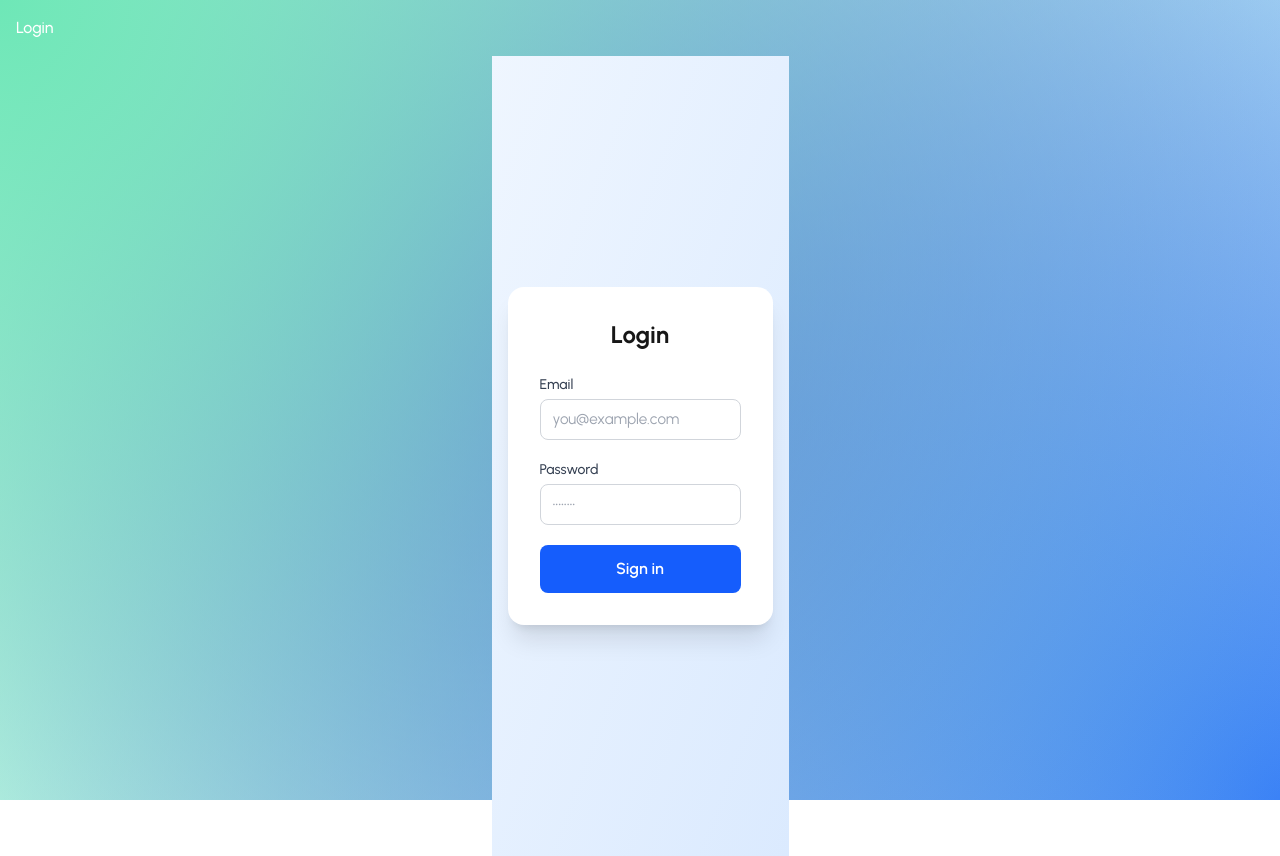
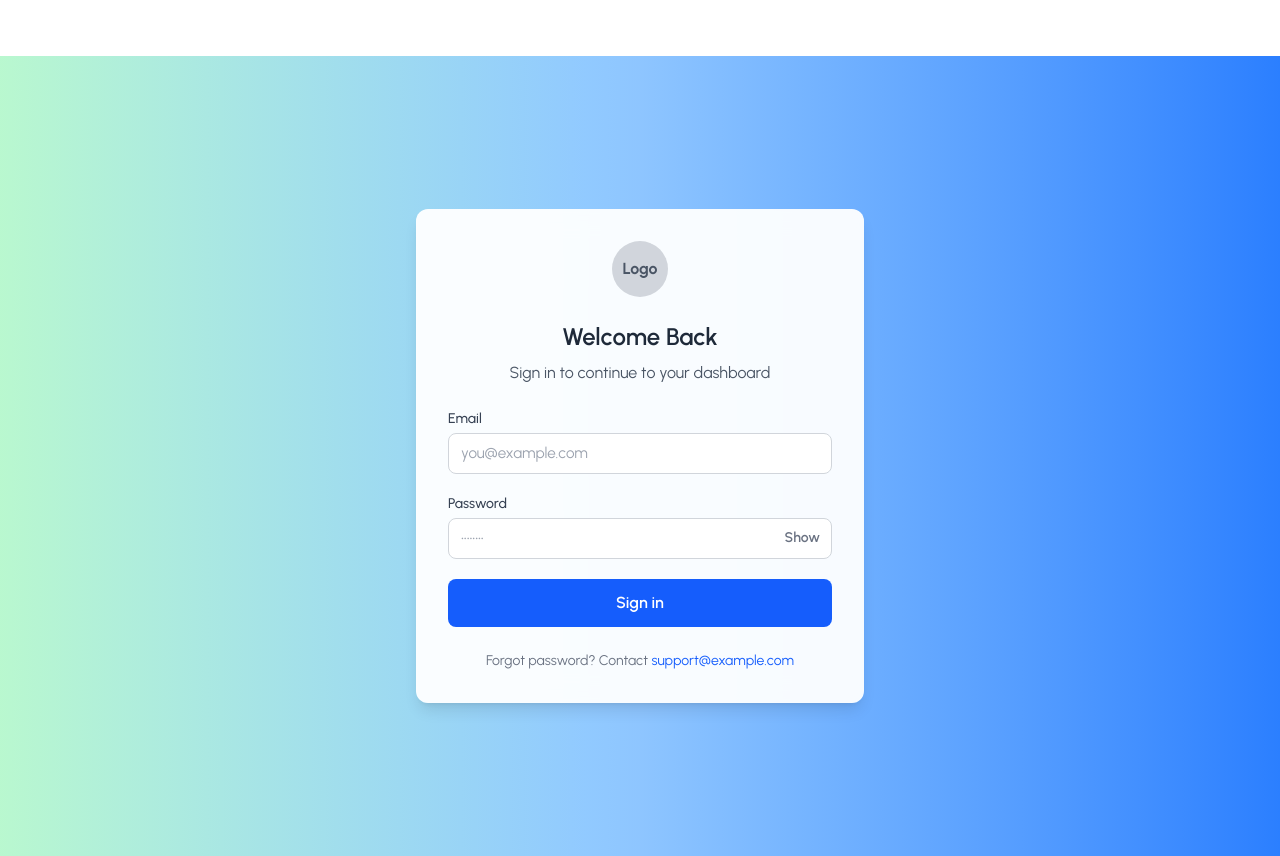
Before and after one commit to rolccbangalore-star/rols-dashboard, a Next.js app: page /login in a window 1280 px wide. Built offline with nearby package versions, Linux system fonts and the light colour scheme; no server answers.

Commit message:
Demo: login + dashboard redesign

```diff
--- a/src/app/globals.css
+++ b/src/app/globals.css
@@ -1,6 +1,6 @@
 @import "tailwindcss";
 
-/* Urbanist Font (global) */
+/* ✅ Urbanist Font (global from Google Fonts) */
 @import url('https://fonts.googleapis.com/css2?family=Urbanist:wght@400;500;600;700&display=swap');
 
 :root {
@@ -16,13 +16,14 @@
   }
 }
 
-/* Apply font + background globally */
-body {
+/* ✅ Apply font + background globally */
+html, body {
   margin: 0;
   padding: 0;
   font-family: var(--font-sans);
   color: var(--foreground);
   min-height: 100vh;
+  background-color: var(--background);
 }
 
 /* ✅ Inputs */
@@ -35,6 +36,7 @@ input, textarea, select {
   border-radius: 0.5rem;         /* rounded-md */
   font-size: 0.95rem;
   transition: all 0.2s ease;
+  font-family: var(--font-sans);
 }
 
 input:focus, textarea:focus, select:focus {
@@ -49,7 +51,7 @@ input::placeholder, textarea::placeholder {
 
 /* ✅ Buttons */
 button {
-  font-family: inherit;
+  font-family: var(--font-sans);
   font-weight: 600;
   border: none;
   border-radius: 0.5rem;
--- a/src/app/login/page.tsx
+++ b/src/app/login/page.tsx
@@ -1,11 +1,12 @@
 "use client";
 
 import { useState } from "react";
-import { supabase } from "@/lib/supabase"; // ✅ correct path
+import { supabase } from "@/lib/supabase";
 
 export default function LoginPage() {
   const [email, setEmail] = useState("");
   const [password, setPassword] = useState("");
+  const [showPassword, setShowPassword] = useState(false);
   const [error, setError] = useState<string | null>(null);
   const [loading, setLoading] = useState(false);
 
@@ -15,16 +16,9 @@ export default function LoginPage() {
     setLoading(true);
 
     try {
-      const { data, error } = await supabase.auth.signInWithPassword({
-        email,
-        password,
-      });
-
+      const { error } = await supabase.auth.signInWithPassword({ email, password });
       if (error) throw error;
-
-      // ✅ Safe: only relies on Supabase Auth (auth.users)
-      console.log("Logged in as:", data.user);
-      alert(`Welcome ${data.user?.email}`);
+      alert("Login successful");
     } catch (err: any) {
       setError(err.message || "Something went wrong");
     } finally {
@@ -33,9 +27,23 @@ export default function LoginPage() {
   };
 
   return (
-    <div className="flex items-center justify-center min-h-screen bg-gradient-to-br from-blue-50 to-blue-100 px-4">
-      <div className="w-full max-w-md bg-white p-8 rounded-2xl shadow-xl">
-        <h1 className="text-2xl font-bold text-center mb-6">Login</h1>
+    <div className="w-screen h-screen flex items-center justify-center bg-gradient-to-r from-green-200 via-blue-300 to-blue-500">
+      <div className="w-full max-w-md bg-white/95 backdrop-blur-md p-8 rounded-xl shadow-lg">
+
+        {/* Logo */}
+        <div className="flex justify-center mb-6">
+          <div className="h-14 w-14 bg-gray-300 rounded-full flex items-center justify-center text-gray-600 font-bold">
+            Logo
+          </div>
+        </div>
+
+        {/* Welcome */}
+        <h1 className="text-2xl font-semibold text-center mb-2 text-gray-800">
+          Welcome Back
+        </h1>
+        <p className="text-center text-gray-600 mb-6">
+          Sign in to continue to your dashboard
+        </p>
 
         {error && <p className="text-red-500 text-sm mb-4 text-center">{error}</p>}
 
@@ -54,14 +62,23 @@ export default function LoginPage() {
 
           <div>
             <label className="block text-sm font-medium text-gray-700">Password</label>
+            <div className="relative">
               <input
-              type="password"
+                type={showPassword ? "text" : "password"}
                 value={password}
                 onChange={(e) => setPassword(e.target.value)}
                 required
-              className="mt-1 block w-full p-3 border border-gray-300 rounded-lg focus:ring-2 focus:ring-blue-500"
+                className="mt-1 block w-full p-3 border border-gray-300 rounded-lg focus:ring-2 focus:ring-blue-500 pr-12"
                 placeholder="••••••••"
               />
+              <button
+                type="button"
+                onClick={() => setShowPassword(!showPassword)}
+                className="absolute inset-y-0 right-3 flex items-center text-sm text-gray-500 hover:text-gray-700"
+              >
+                {showPassword ? "Hide" : "Show"}
+              </button>
+            </div>
           </div>
 
           <button
@@ -74,6 +91,14 @@ export default function LoginPage() {
             {loading ? "Signing in…" : "Sign in"}
           </button>
         </form>
+
+        {/* Support link */}
+        <p className="text-center text-sm text-gray-500 mt-6">
+          Forgot password? Contact{" "}
+          <a href="mailto:support@example.com" className="text-blue-600 hover:underline">
+            support@example.com
+          </a>
+        </p>
       </div>
     </div>
   );
--- a/src/app/page.tsx
+++ b/src/app/page.tsx
@@ -1,14 +1,23 @@
-export default function Home() {
+import Link from "next/link";
+
+export default function HomePage() {
   return (
-    <main className="flex h-screen items-center justify-center bg-gray-100">
-      <div className="text-center">
-        <h1 className="text-3xl font-bold text-blue-600">
-          Welcome to ROLS Dashboard 🚀
-        </h1>
-        <p className="mt-2 text-gray-600">
-          Use the navigation bar to log in or explore.
-        </p>
-      </div>
-    </main>
+    <div className="w-screen h-screen flex flex-col items-center justify-center bg-white text-center px-6">
+      <h1 className="text-3xl font-bold text-gray-800 mb-4">
+        Welcome to ROLS Dashboard
+      </h1>
+      <p className="text-gray-600 mb-8">
+        Manage your account and explore features with ease.
+      </p>
+
+      {/* Secondary outline button with strong contrast */}
+      <Link
+        href="/login"
+        className="px-6 py-3 border-2 border-blue-700 text-blue-700 font-semibold rounded-lg
+                   hover:bg-blue-700 hover:text-white transition shadow-sm hover:shadow-md"
+      >
+        Proceed to Login
+      </Link>
+    </div>
   );
 }
```
Lines whose indentation alone changed are shown as unchanged.
